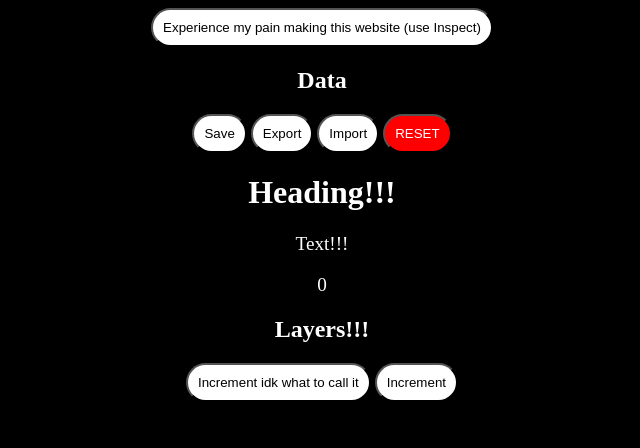
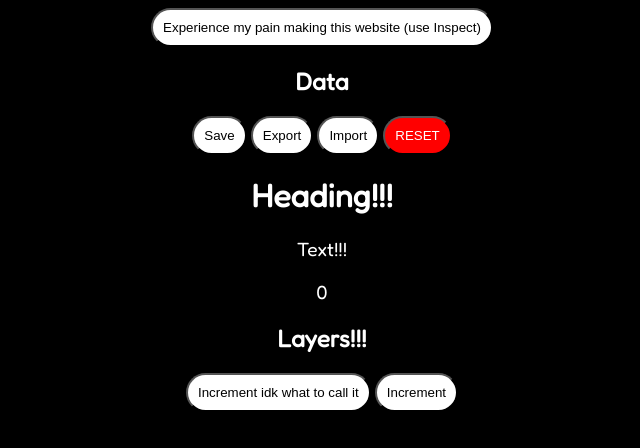
Before and after one commit to your-random-one/your-random-one.github.io, a plain HTML site: page index.html in a window 1280 px wide. Shown: the whole page, without its empty margins (318-958 px from the left). Drawn offline with Linux system fonts and the light colour scheme.

Commit message:
Update index.html

```diff
--- a/index.html
+++ b/index.html
@@ -1,6 +1,7 @@
 <!DOCTYPE html>
 <html>
   <head>
+    <link href="https://fonts.googleapis.com/css2?family=Fredoka&display=swap" rel="stylesheet">
     <link rel='icon' type='image/png' href='favicon.png'>
     <title>Squishy Button Simulator</title>
   </head>
@@ -8,6 +9,7 @@
     <input type='file' id='inputFile' onchange='importGame();' style='display:none;'>
     <style>
       body {
+        font-family:'Fredoka',sans-serif;
         background-color:#000000;
         color:#fff;
         text-align:center;
```
